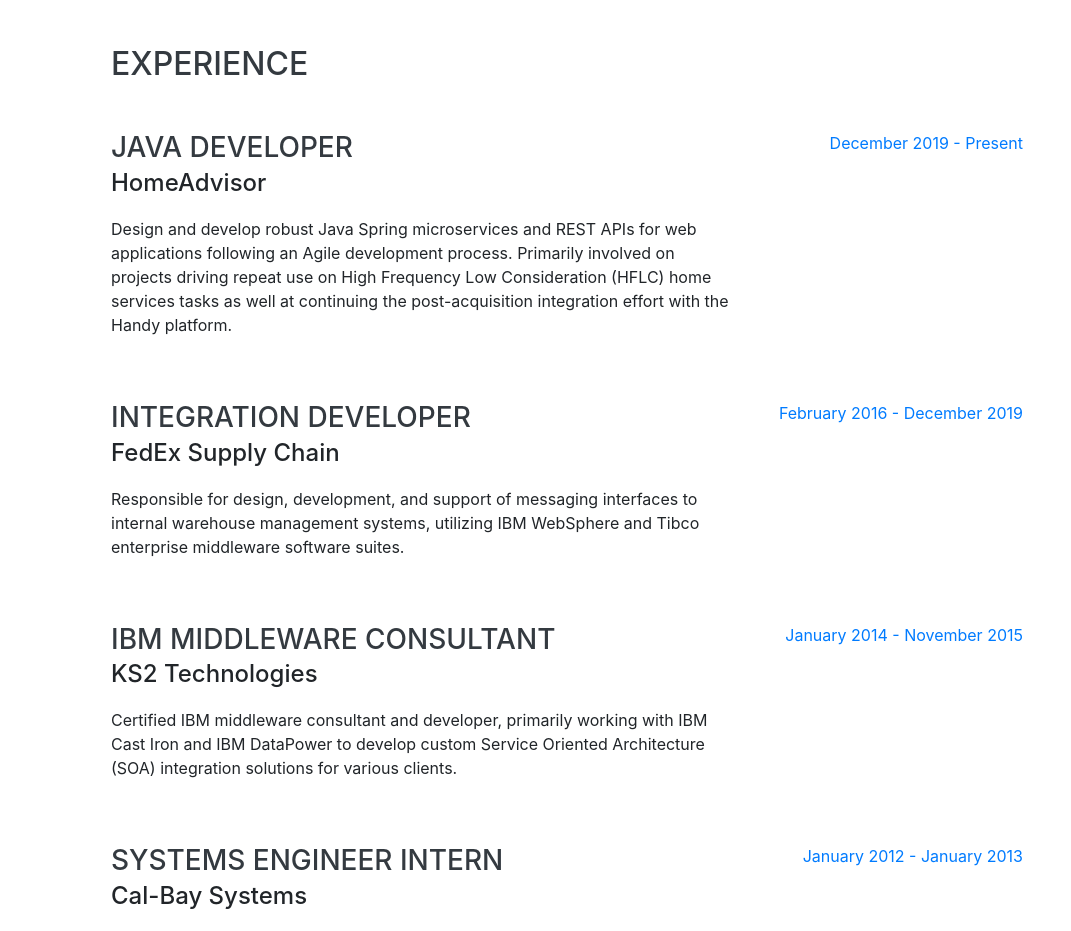
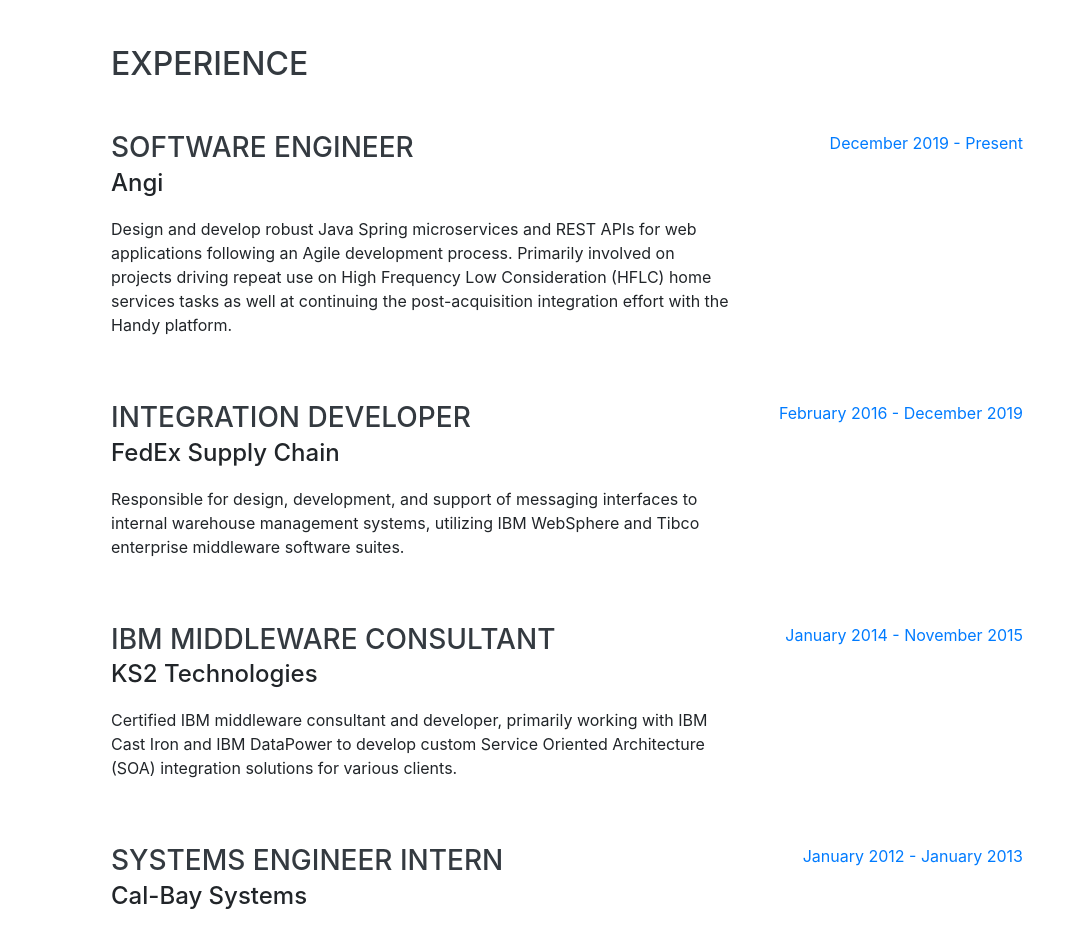
Before and after one commit to davidlcassidy/personal-website, a website with bundled scripts: page index.html in a window 1280 px wide. Shown: the part 804-1735 px from the top of the page, without its empty margins (209-1280 px from the left). Built offline with nearby package versions, Linux system fonts and the light colour scheme; a web font is replaced by a local one.

Commit message:
Update HomeAdvisor to Angi

```diff
--- a/index.html
+++ b/index.html
@@ -89,8 +89,8 @@
 
           <div class="resume-item d-flex flex-column flex-md-row mb-5">
             <div class="resume-content mr-auto">
-              <h3 class="mb-0">Java Developer</h3>
-              <div class="subheading mb-3">HomeAdvisor</div>
+              <h3 class="mb-0">Software Engineer</h3>
+              <div class="subheading mb-3">Angi</div>
               <p>Design and develop robust Java Spring microservices and REST APIs for web applications following an Agile development process. Primarily involved on projects driving repeat use on High Frequency Low Consideration (HFLC) home services tasks as well at continuing the post-acquisition integration effort with the Handy platform.</p>
             </div>
             <div class="resume-date text-md-right">
```
